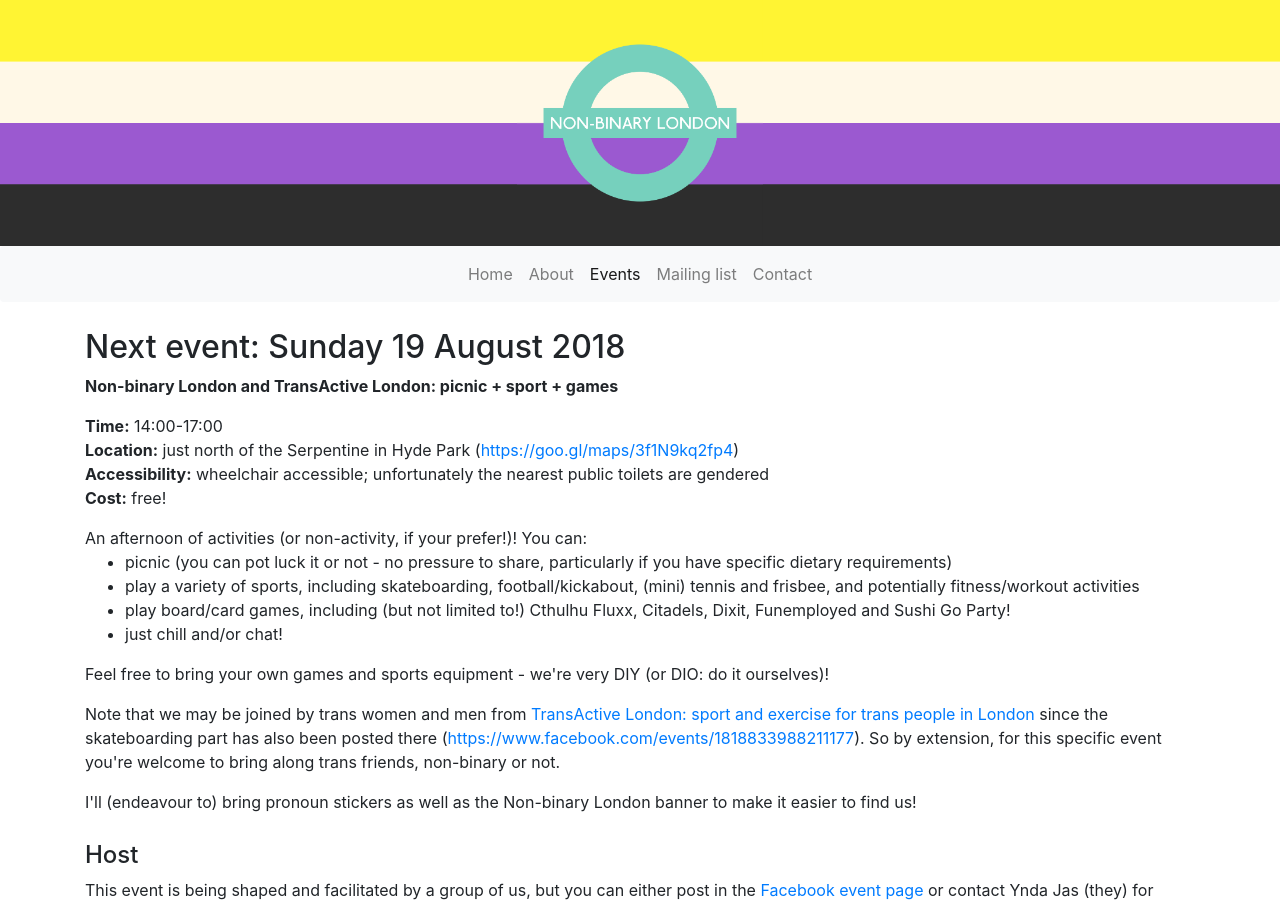
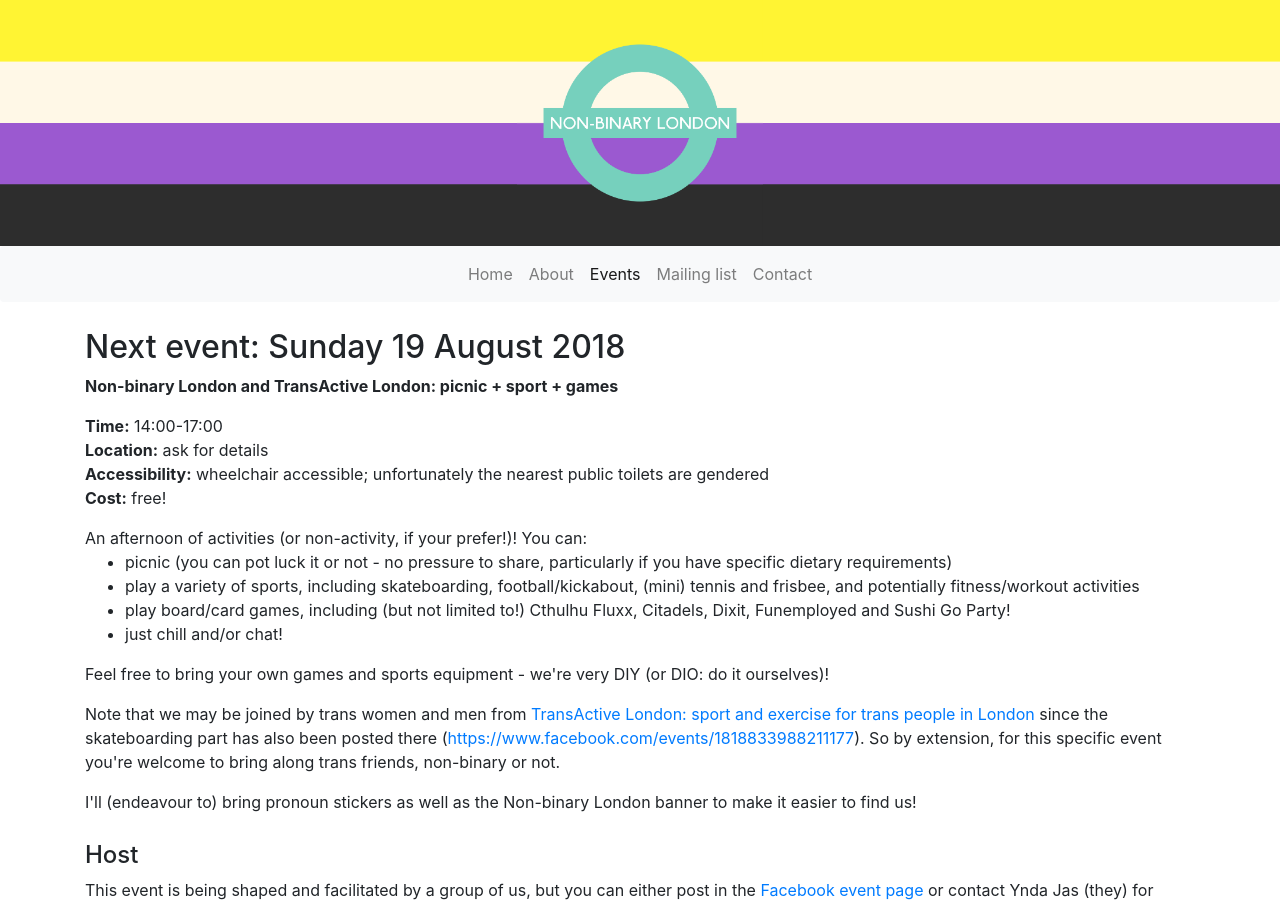
Before and after one commit to nonbinarylondon/Non-binary-London-website, a Jekyll site: the page built from events.html, in a window 1280 px wide and 900 px high. Built offline with Jekyll 4.4.1, drawn with Linux system fonts in a browser that asks for light colours; nearby versions of some CDN libraries.

Commit message:
Removed specific location information for protection

```diff
--- a/events.html
+++ b/events.html
@@ -6,7 +6,7 @@ layout: default
 
 <p><strong>Non-binary London and TransActive London: picnic + sport + games</strong></p>
 
-<p><strong>Time:</strong> 14:00-17:00<br><strong>Location:</strong> just north of the Serpentine in Hyde Park (<a href="https://goo.gl/maps/3f1N9kq2fp4" target="_blank">https://goo.gl/maps/3f1N9kq2fp4</a>)<br><strong>Accessibility:</strong> wheelchair accessible; unfortunately the nearest public toilets are gendered<br><strong>Cost:</strong> free!</p>
+<p><strong>Time:</strong> 14:00-17:00<br><strong>Location:</strong> ask for details<br><strong>Accessibility:</strong> wheelchair accessible; unfortunately the nearest public toilets are gendered<br><strong>Cost:</strong> free!</p>
 
 
 <p class="before-list">An afternoon of activities (or non-activity, if your prefer!)! You can:</p>
```
